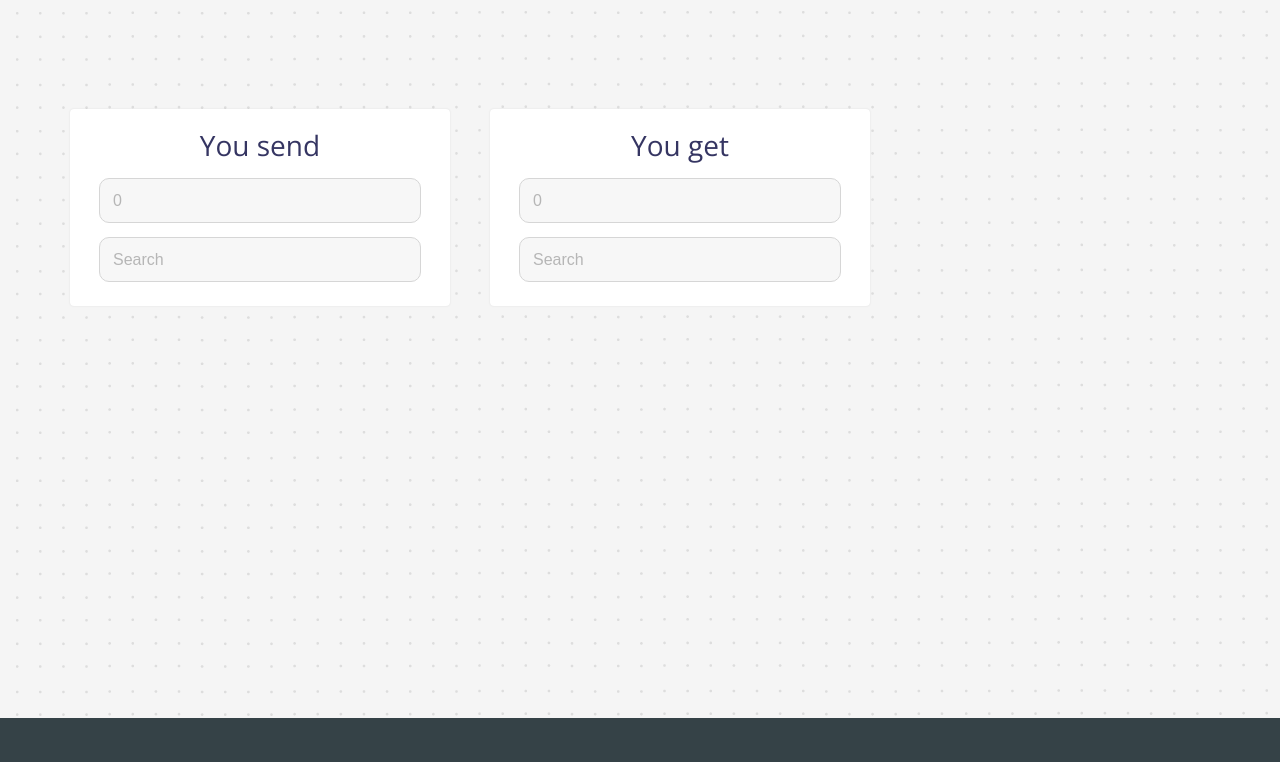
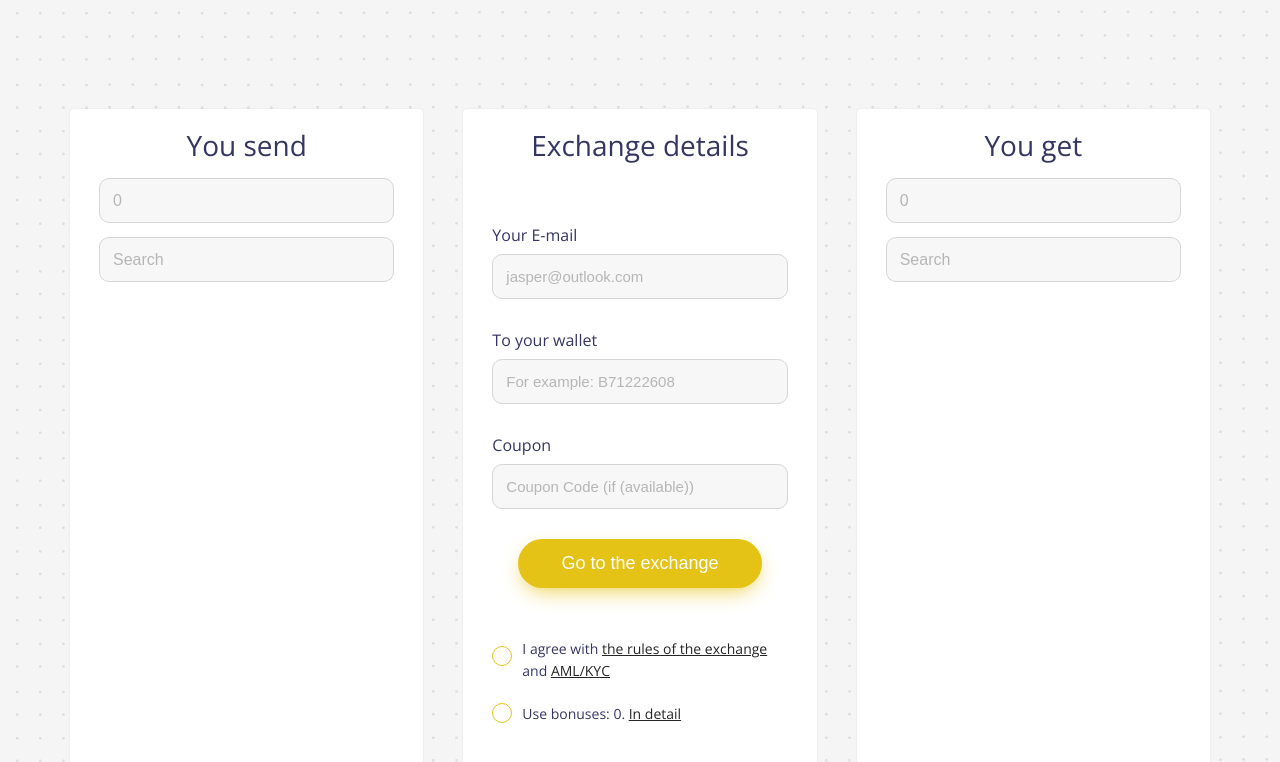
Before and after one commit to Moamal-2000/exchange-currencies, a plain HTML site: page index.html in a window 1280 px wide. Shown: the part 136-898 px from the top of the page. Drawn offline with nearby package versions, Linux system fonts and the light colour scheme; no server answers.

Commit message:
added new section with form

```diff
--- a/index.html
+++ b/index.html
@@ -15,12 +15,9 @@
     rel="stylesheet">
   <!-- Fonts awesome -->
   <script src="https://kit.fontawesome.com/5a1527845b.js" crossorigin="anonymous"></script>
-  <!-- Money.js file -->
-  <!-- <script src="path/to/money.js"></script> -->
 </head>
 
 <body>
-
   <div class="error-messages"></div>
 
   <!-- Header [Start] -->
@@ -112,6 +109,55 @@
         </section>
 
 
+        <section class="form-section">
+          <h3>Exchange details</h3>
+          <form>
+            <div class="input">
+              <label for="email">Your E-mail</label>
+              <input id="email" type="email" placeholder="jasper@outlook.com" required>
+            </div>
+
+            <div class="input">
+              <label for="wallet">To your wallet</label>
+              <input type="text" placeholder="For example: B71222608" required>
+            </div>
+
+            <div class="input">
+              <label for="coupon">Coupon</label>
+              <input type="text" placeholder="Coupon Code (if (available))">
+            </div>
+
+            <input type="submit" value="Go to the exchange">
+
+            <div class="checkboxes">
+              <div class="checkbox">
+                <input type="checkbox" id="rules">
+                <div class="custom-checkbox rules">
+                  <i class="fa-solid fa-check"></i>
+                </div>
+                <label for="rules">
+                  I agree with
+                  <a href="#">the rules of the exchange</a>
+                  and
+                  <a href="#">AML/KYC</a>
+                </label>
+              </div>
+
+              <div class="checkbox">
+                <input type="checkbox" id="bonuse">
+                <div class="custom-checkbox">
+                  <i class="fa-solid fa-check"></i>
+                </div>
+                <label for="bonuse">
+                  Use bonuses: 0.
+                  <a href="#">In detail</a>
+                </label>
+              </div>
+            </div>
+          </form>
+        </section>
+
+
         <section class="get-section">
           <h3>You get</h3>
           <div class="input">
@@ -124,10 +170,6 @@
 
           <div class="currencies"></div>
         </section>
-
-        <form>
-          <!--! You stopped here -->
-        </form>
       </div>
     </div>
   </main>
--- a/style.css
+++ b/style.css
@@ -403,8 +403,6 @@ main {
   min-height: 80vh;
 }
 
-main .container {}
-
 main .exchange-to {
   color: #353562;
   display: flex;
@@ -427,7 +425,8 @@ main .sections section {
   background-color: #fff;
   color: #353562;
   width: 33.3333%;
-  padding: 17px 29px 10px;
+  flex: 25%;
+  padding: 17px 29px;
   border-radius: 4px;
   -webkit-border-radius: 4px;
   -moz-border-radius: 4px;
@@ -445,13 +444,26 @@ main .sections section {
 
 @media (max-width: 1200px) {
   main .sections section {
+    flex: 40%;
     width: calc(50% - 20px); /* 20+20 = 40px of the gap between sections */
+  }
+
+  main .sections .send-section {
+    order: 1;
+  }
+
+  main .sections .form-section {
+    order: 3;
+  }
+
+  main .sections .get-section {
+    order: 2;
   }
 }
 
-@media (max-width: 992px) {
+@media (max-width: 768px) {
   main .sections section {
-    width: 100%;
+    flex: 100%;
   }
 }
 
@@ -463,7 +475,8 @@ main .sections section h3 {
   margin: 0 auto 14px;
 }
 
-main .sections section .input {
+main .sections .send-section .input,
+  main .sections .get-section .input {
   background-color: #f7f7f7;
   width: 100%;
   height: 45px;
@@ -486,7 +499,8 @@ main .sections section .input:last-child {
   margin-bottom: 30px;
 }
 
-main .sections section .input input {
+main .sections section .input input,
+main .sections form .input input {
   border: none;
   width: 100%;
   padding-right: 10px;
@@ -494,7 +508,8 @@ main .sections section .input input {
   color: #353562;
 }
 
-main .sections section .input input::placeholder {
+main .sections section .input input::placeholder,
+main .sections form .input input::placeholder {
   color: rgb(182, 182, 182);
 }
 
@@ -522,6 +537,161 @@ main .sections section .currencies .currency:hover {
   -ms-border-radius: 10px;
   -o-border-radius: 10px;
   padding: 9px 19.2px;
+}
+
+main .sections .form-section {
+  padding-bottom: 40px;
+}
+
+main .sections .form-section h3 {
+  margin-bottom: 60px;
+}
+
+main .sections form {
+  display: flex;
+  flex-direction: column;
+  align-items: center;
+}
+
+main .sections form .input {
+  width: 100%;
+  display: flex;
+  flex-direction: column;
+  gap: 8px;
+}
+
+main .sections form .input:not(:last-child) {
+  margin-bottom: 30px;
+}
+
+main .sections form .input label {
+  font-size: 16px;
+}
+
+main .sections form .input input {
+  background-color: #f7f7f7;
+  width: 100%;
+  height: 45px;
+  padding: 0 13px;
+  font-size: 15px;
+  font-weight: 300;
+  border: solid 1px #d6d6d6;
+  border-radius: 10px;
+  -webkit-border-radius: 10px;
+  -moz-border-radius: 10px;
+  -ms-border-radius: 10px;
+  -o-border-radius: 10px;
+  display: flex;
+  align-items: center;
+  user-select: none;
+}
+
+main .sections form input[type=submit] {
+  background-color: #e5c316;
+  color: #fff;
+  padding: 5px 43px;
+  min-height: 49px;
+  font-size: 18px;
+  user-select: none;
+  cursor: pointer;
+  border: none;
+  border-radius: 100px;
+  -webkit-border-radius: 100px;
+  -moz-border-radius: 100px;
+  -ms-border-radius: 100px;
+  -o-border-radius: 100px;
+  margin-bottom: 50px;
+  box-shadow: 0 8px 20px -5px #e5c216bd;
+  transition: box-shadow 0.3s;
+  -webkit-transition: box-shadow 0.3s;
+  -moz-transition: box-shadow 0.3s;
+  -ms-transition: box-shadow 0.3s;
+  -o-transition: box-shadow 0.3s;
+}
+
+main .sections form input[type=submit]:hover {
+  box-shadow: none;
+}
+
+main .sections form input[type=submit]:active {
+  transform: scale(0.992);
+  -webkit-transform: scale(0.992);
+  -moz-transform: scale(0.992);
+  -ms-transform: scale(0.992);
+  -o-transform: scale(0.992);
+}
+
+main .sections form .checkboxes {
+  width: 100%;
+  display: flex;
+  flex-direction: column;
+  gap: 20px;
+}
+
+main .sections form .checkboxes .checkbox {
+  display: flex;
+  gap: 10px;
+  position: relative;
+  user-select: none;
+}
+
+main .sections form .checkboxes .checkbox input[type=checkbox] {
+  width: 20px;
+  height: 20px;
+  min-width: 20px;
+  min-height: 20px;
+  cursor: pointer;
+  opacity: 0;
+  position: relative;
+  z-index: 10;
+}
+
+#rules,
+main .sections form .checkboxes .checkbox .custom-checkbox.rules {
+  margin-top: 8px;
+}
+
+main .sections form .checkboxes .checkbox .custom-checkbox {
+  width: 20px;
+  height: 20px;
+  min-width: 20px;
+  min-height: 20px;
+  border: solid 1px #e5c316;
+  border-radius: 50%;
+  -webkit-border-radius: 50%;
+  -moz-border-radius: 50%;
+  -ms-border-radius: 50%;
+  -o-border-radius: 50%;
+  display: flex;
+  justify-content: center;
+  align-items: center;
+  position: absolute;
+}
+
+main .sections form .checkboxes .checkbox .custom-checkbox i {
+  position: absolute;
+  color: #e5c316;
+  opacity: 0;
+  transition: opacity 0.15s;
+  -webkit-transition: opacity 0.15s;
+  -moz-transition: opacity 0.15s;
+  -ms-transition: opacity 0.15s;
+  -o-transition: opacity 0.15s;
+}
+
+main .sections form .checkboxes .checkbox input[type=checkbox]:checked + .custom-checkbox i {
+  opacity: 1;
+}
+
+main .sections form .checkboxes .checkbox label {
+  font-size: 14px;
+  line-height: 1.6;
+  user-select: none;
+  cursor: pointer;
+}
+
+main .sections form .checkboxes .checkbox label a {
+  text-decoration: underline;
 }
 
 
```
Also changed, not shown: script.js (+75 -87 lines).
